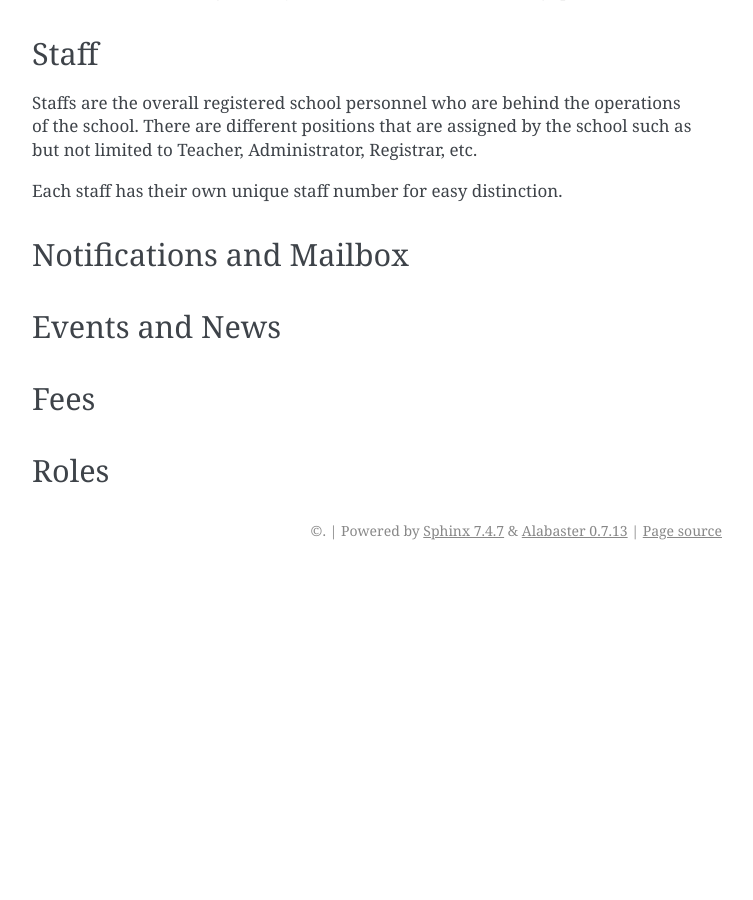
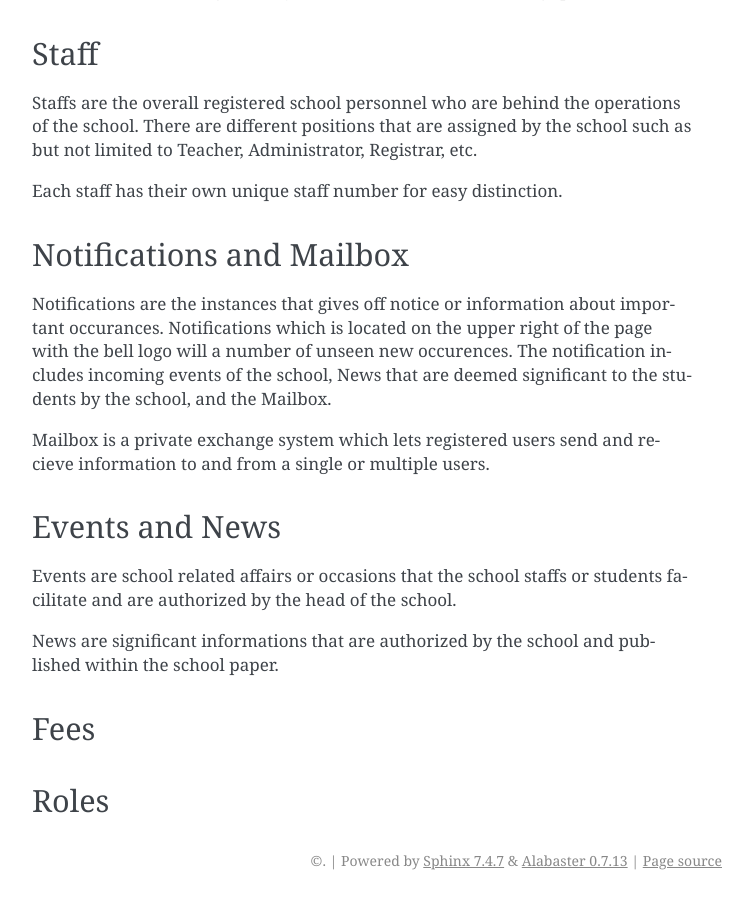
Before and after one commit to ivanasaberon/uCampAcademia, a Sphinx documentation site: the page built from Akademia.Docs/docs/modules.md, in a window 1280 px wide and 900 px high, scrolled down 2269 px. Shown: the whole window, without its empty margins (388-1141 px from the left). Built offline with Sphinx 7.4.7, drawn with Linux system fonts in a browser that asks for light colours; before the commit the page ends 2839 px from its top, so only the background shows below that.

Commit message:
Update modules.md
added -
- Notification and Mailbox
- Events and News

```diff
--- a/Akademia.Docs/docs/modules.md
+++ b/Akademia.Docs/docs/modules.md
@@ -68,6 +68,17 @@ Staffs are the overall registered school personnel who are behind the operations
 Each staff has their own unique staff number for easy distinction.
 
 ### Notifications and Mailbox
+
+Notifications are the instances that gives off notice or information about important occurances.
+Notifications which is located on the upper right of the page with the bell logo will a number of unseen new occurences. The notification includes incoming events of the school, News that are deemed significant to the students by the school, and the Mailbox.
+
+Mailbox is a private exchange system which lets registered users send and recieve information to and from a single or multiple users.
+
 ### Events and News
+
+Events are school related affairs or occasions that the school staffs or students facilitate and are authorized by the head of the school.
+
+News are significant informations that are authorized by the school and published within the school paper.
+
 ### Fees
 ### Roles
```
